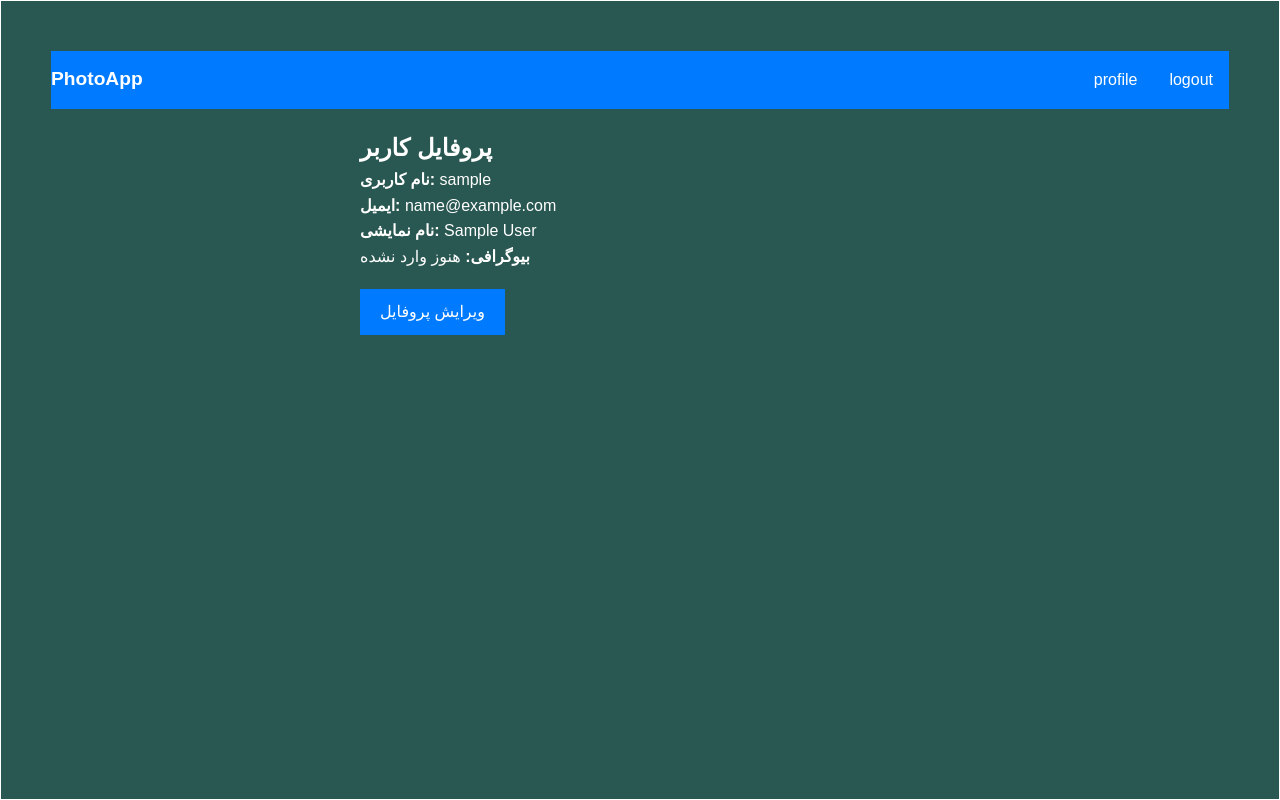
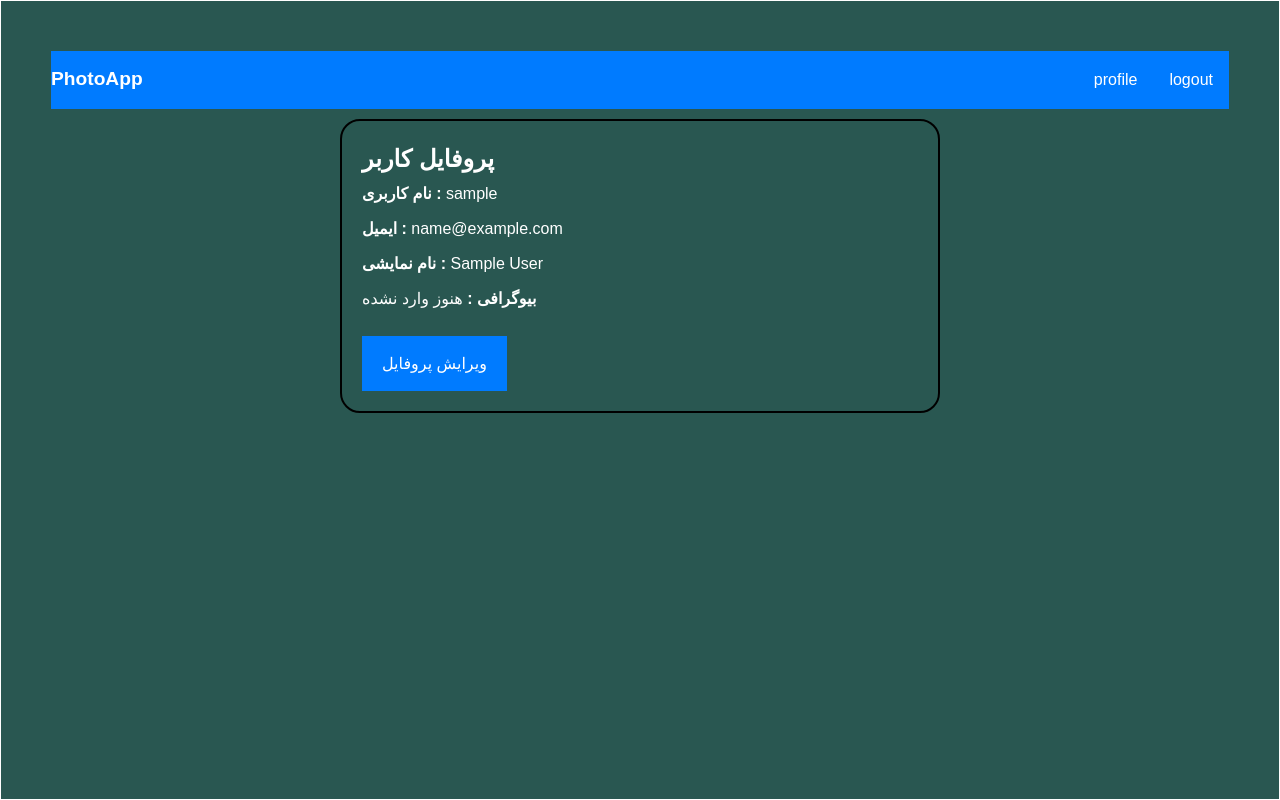
Before and after one commit to 00-shirin-00/photo-sharing-app, a React (Vite) app in the folder client/: page /profile in a window 1280 px wide. Built offline with nearby package versions, Linux system fonts and the light colour scheme; sample sign-in values are in the browser's storage.

Commit message:
use api.js

```diff
--- a/client/src/features/auth/LoginPage.jsx
+++ b/client/src/features/auth/LoginPage.jsx
@@ -19,6 +19,7 @@ import {
   selectAuthError,
   selectIsLoggedIn,
 } from "./authSlice";
+import api from "../../utils/api";
 
 // =========================================================================
 //proxy vite.config.js
@@ -89,7 +90,7 @@ export default function LoginPage() {
       };
 
       // Send login request to the server
-      const response = await axios.post(`${API_URL}/login`, body, config);
+      const response = await api.post(`${API_URL}/login`, body);
 
       dispatch(authSuccess(response.data)); // Update Redux state with user info
 
--- a/client/src/features/auth/RegisterPage.jsx
+++ b/client/src/features/auth/RegisterPage.jsx
@@ -20,6 +20,7 @@ import {
   selectAuthError,
   selectIsLoggedIn,
 } from "./authSlice";
+import api from "../../utils/api";
 
 //=============================================
 //proxy vite.config.js
@@ -104,7 +105,7 @@ const RegisterPage = () => {
         bio,
         profilePicture,
       };
-      const response = await axios.post(`${API_URL}/register`, body, config);
+      const response = await api.post(`${API_URL}/register`, body);
 
       // console.log(response.data);
 
--- a/client/src/pages/ProfilePage.jsx
+++ b/client/src/pages/ProfilePage.jsx
@@ -10,10 +10,12 @@ import {
   clearAuthError,
   authRequest,
   authSuccess,
+  authFail,
 } from "../features/auth/authSlice";
 
 //router >>
 import { Navigate } from "react-router-dom";
+import api from "../utils/api";
 // =============================================================
 
 const ProfilePage = () => {
@@ -25,15 +27,16 @@ const ProfilePage = () => {
   const isLoading = useSelector(selectAuthLoading);
   const error = useSelector(selectAuthError);
 
-  //To control the display of the edit form.
+  // states -----------------------------------------
+  //To control the display of the edit form or profile information
   const [isEditing, setIsEditing] = useState(false); // برای کنترل نمایش فرم ویرایش
-  //for the edit form
+  //to store the values of the edite form
   const [formData, setFormData] = useState({
     displayName: "",
     bio: "",
     // profilePicture: '',
   });
-
+  // -----------------------------------------------------
   // وقتی کامپوننت لود میشه یا currentUser تغییر می کنه، formData رو با اطلاعات کاربر پر کن
   useEffect(() => {
     if (currentUser) {
@@ -58,14 +61,15 @@ const ProfilePage = () => {
     return <div>در حال بارگذاری...</div>;
   }
 
-  //handle change>>
+  //handle change>>------------------------------
   const handleChange = (e) => {
     setFormData({ ...formData, [e.target.name]: e.target.value });
     if (error) {
       dispatch(clearAuthError());
     }
   };
-
+  //handle edit toggle>>------------------------------
+  // این تابع برای تغییر حالت ویرایش استفاده میشه
   const handleEditToggle = () => {
     setIsEditing(!isEditing);
     if (isEditing && currentUser) {
@@ -77,19 +81,18 @@ const ProfilePage = () => {
       dispatch(clearAuthError()); // خطاهای احتمالی ویرایش رو هم پاک کن
     }
   };
-  //handle submit>>
+
+  //handle submit>>------------------------------------
   const handleSubmit = async (e) => {
     e.preventDefault();
     dispatch(authRequest()); // برای شروع درخواست
     try {
-      // اینجا می‌تونید درخواست آپدیت پروفایل رو به سرور بزنید
       const API_URL = "/api/users/profile"; // آدرس API
       const config = {
         headers: {
           "Content-Type": "application/json",
 
           //  توکن در Redux store (currentUser.token) هست و از اونجا می خونیم
-
           Authorization: `Bearer ${currentUser.token}`, // توکن کاربر
         },
       };
@@ -99,10 +102,15 @@ const ProfilePage = () => {
         bio: formData.bio,
         // profilePicture: formData.profilePicture,
       };
-      const response = await axios.put(API_URL, updateData, config);
+
+
+      // توکن به صورت خودکار به هدر اضافه می‌شود (نیازی به config نیست).
+      const response = await api.put(API_URL, updateData);
       // بعد از آپدیت موفق، اطلاعات کاربر در Redux store رو با اطلاعات جدید آپدیت کن
       // response.data باید شامل اطلاعات آپدیت شده کاربر باشه
       // ما همچنین باید توکن قبلی رو هم به آبجکت جدید اضافه کنیم چون API آپدیت، توکن جدید برنمیگردونه
+
+      console.log(response.data);
 
       dispatch(
         authSuccess({
@@ -113,6 +121,8 @@ const ProfilePage = () => {
 
       // بعد از آپدیت موفق، می‌تونید حالت ویرایش رو خاموش کنید
       setIsEditMode(false);
+
+
     } catch (error) {
       const errorMessage =
         error.response && error.response.data && error.response.data.message
@@ -125,7 +135,17 @@ const ProfilePage = () => {
 
   //////////////////////////////////////////////////////////////
   return (
-    <div style={{ padding: "20px", maxWidth: "600px", margin: "auto" }}>
+    <div
+      style={{
+        padding: "20px",
+        maxWidth: "600px",
+        margin: "auto",
+        marginTop: "10px",
+        border: "black solid 2px",
+        borderRadius: "20px",
+        lineHeight: "35px",
+      }}
+    >
       <h2>پروفایل کاربر</h2>
       {isLoading && <p>در حال به‌روزرسانی...</p>}
       {error && <p style={{ color: "red" }}>{error}</p>}
@@ -137,7 +157,7 @@ const ProfilePage = () => {
           style={{ display: "flex", flexDirection: "column", gap: "15px" }}
         >
           <div>
-            <label htmlFor="displayName">نام نمایشی:</label>
+            <label htmlFor="displayName">نام نمایشی =</label>
             <input
               type="text"
               id="displayName"
@@ -193,17 +213,17 @@ const ProfilePage = () => {
         // نمایش اطلاعات
         <div>
           <p>
-            <strong>نام کاربری:</strong> {currentUser.username}
+            <strong>نام کاربری : </strong> {currentUser.username}
           </p>
           <p>
-            <strong>ایمیل:</strong> {currentUser.email}
+            <strong>ایمیل : </strong> {currentUser.email}
           </p>
           <p>
-            <strong>نام نمایشی:</strong>{" "}
+            <strong>نام نمایشی : </strong>{" "}
             {currentUser.displayName || "هنوز وارد نشده"}
           </p>
           <p>
-            <strong>بیوگرافی:</strong> {currentUser.bio || "هنوز وارد نشده"}
+            <strong>بیوگرافی : </strong> {currentUser.bio || "هنوز وارد نشده"}
           </p>
           {currentUser.profilePicture && (
             <div style={{ marginTop: "10px" }}>
```
Also changed, not shown: client/src/utils/api.js (+6 -2 lines).
